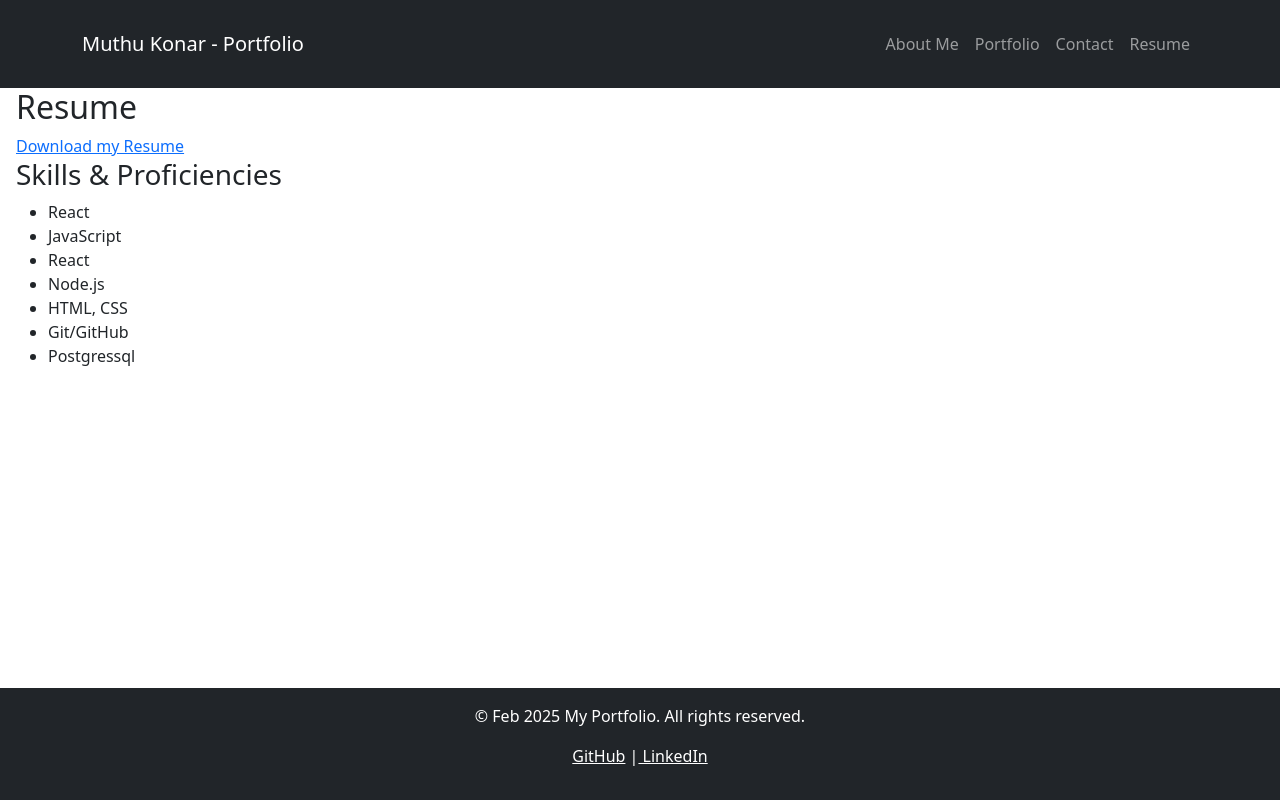
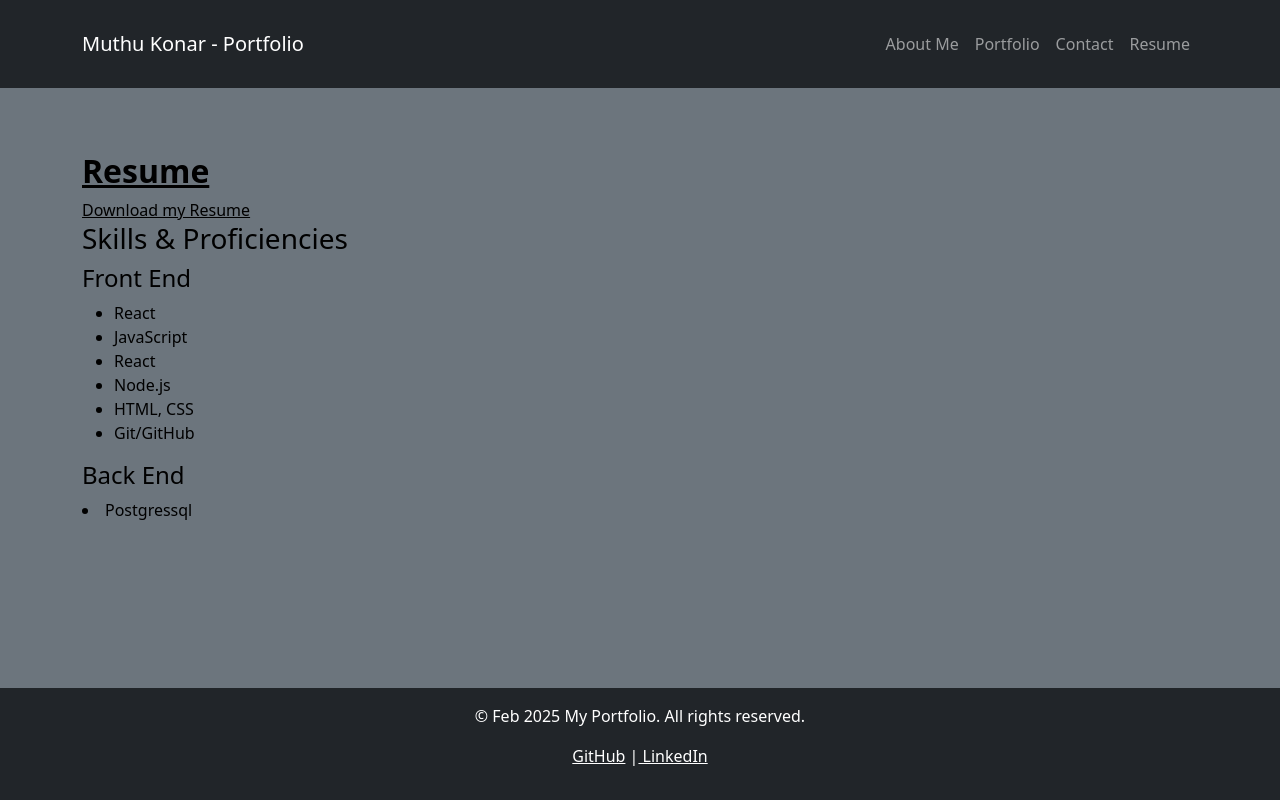
Before and after one commit to muthukonar/mk-portfolio, a React (Vite) app: page /Resume in a window 1280 px wide. Built offline with nearby package versions, Linux system fonts and the light colour scheme.

Commit message:
Changes done in all pages to have a better look and feel

```diff
--- a/src/App.jsx
+++ b/src/App.jsx
@@ -13,7 +13,7 @@ function App() {
     <div className="d-flex flex-column min-vh-100">
     <Header></Header>
       {/* <Nav /> */}
-      <main className="flex-grow-1 mx-3">
+      <main className="flex-grow-1 mx bg-secondary text-black py-3">
         <Outlet />
       </main>
       <Footer> </Footer>
--- a/src/css/portfolio.css
+++ b/src/css/portfolio.css
@@ -22,3 +22,29 @@
     display: inline-block;
     margin-top: 10px;
   }
+
+  .project1-card img {
+    max-height: 80px;
+    object-fit: cover;
+    width: 10%;
+    border-radius: 4px;
+  }
+
+  .project1-card h3 {
+    font-size: 1.25rem;
+    margin-bottom: 1rem;
+  }
+
+  .project1-card a {
+    display: inline-block;
+    margin-top: 10px;
+  }
+
+  .bold-underline {
+    font-weight: bold;
+    text-decoration: underline;
+  }
+
+  .bg-custom-blue {
+    background-color: #007bff; /* You can change this color */
+  }
--- a/src/pages/AboutMe.jsx
+++ b/src/pages/AboutMe.jsx
@@ -3,18 +3,18 @@ import '/src/css/portfolio.css';
 
 const AboutMe = () => {
   return (
-    <section id="about" className="container my-5">
-      <h2 className="text-center mb-4">About Me</h2>
-
-      <div className="project-card">
+    <section id="about" className="container my-5 bg-secondary">
+      <h2 className="text-left mb-4 bold-underline">About Me</h2>
+      <div className="project1-card">
         <img src="./src/assets/pics/weather.jpg" alt="Your Avatar" className="img-fluid mb-3" />
+        </div>
         <p>
           Hi! Hope you all doing well!.......
-    I am a full stack developer, learning front end and backend development skills from UoFT.
+          Currently a full stack developer, learning front end and backend development skills from UoFT.
           Please check the Portfolio page to view my projects submitted so far and contact me using the contact page for any questions.
           You can also download my resume from Resume page.
         </p>
-      </div>
+
      </section>
   );
 }
--- a/src/pages/Contact.jsx
+++ b/src/pages/Contact.jsx
@@ -25,7 +25,7 @@ const Contact = () => {
 
   return (
     <section id="contact" className="container my-5 col-12 col-md-6 mb-4">
-      <h2 className="text-center mb-4">Contact</h2>
+      <h2 className="text-center mb-4 bold-underline">Contact</h2>
       <form onSubmit={handleSubmit}>
         {/* Name */}
         <div className="mb-3"  >
@@ -68,7 +68,7 @@ const Contact = () => {
 
         {/* Submit Button */}
         <div className="text-center">
-          <button type="submit" className="btn btn-primary">Send</button>
+          <button type="submit" className="btn btn-light text-black">Send</button>
         </div>
       </form>
     </section>
--- a/src/pages/Portfolio.jsx
+++ b/src/pages/Portfolio.jsx
@@ -43,18 +43,18 @@ const Portfolio = () => {
 
   return (
     <section id="portfolio" className="container my-5">
-      <h2 className="text-center mb-4">Portfolio</h2>
+      <h2 className="text-left mb-4 bold-underline">Portfolio</h2>
       <div className="row">
         {projects.map((project, index) => (
           <div key={index} className="col-12 col-md-6 mb-4">
             <div className="project-card">
               <img src={project.image} alt={project.title} className="img-fluid mb-3" />
               <h3>{project.title}</h3>
-              <a href={project.deployedLink} target="_blank" rel="noopener noreferrer" className="btn btn-primary me-2">
+              <a href={project.deployedLink} target="_blank" rel="noopener noreferrer" className="btn btn-info me-3">
                 App Screenshot/Video
               </a>
-              <a href={project.githubLink} target="_blank" rel="noopener noreferrer" className="btn btn-secondary">
-                GitHub link
+              <a href={project.githubLink} target="_blank" rel="noopener noreferrer" className="btn btn-link me-3">
+                GitHub Project link
               </a>
             </div>
           </div>
--- a/src/pages/Resume.jsx
+++ b/src/pages/Resume.jsx
@@ -2,19 +2,21 @@ import React from 'react';
 
 const Resume = () => {
   return (
-    <section id="resume">
-      <h2>Resume</h2>
-      <a href="./src/assets/pics/MuthuKonar-resume.pdf" download>Download my Resume</a>
+    <section id="resume" className="container my-5" >
+      <h2 className='bold-underline'>Resume</h2>
+      <a href="./src/assets/pics/MuthuKonar-resume.pdf" download className="text-black">Download my Resume</a>
       <h3>Skills & Proficiencies</h3>
+      <h4>Front End</h4>
       <ul>
-      <li>React</li>
+        <li>React</li>
         <li>JavaScript</li>
         <li>React</li>
         <li>Node.js</li>
         <li>HTML, CSS</li>
         <li>Git/GitHub</li>
-        <li>Postgressql</li>
       </ul>
+      <h4>Back End</h4>
+      <li>Postgressql</li>
     </section>
   );
 }
```
Lines whose indentation alone changed are shown as unchanged.
